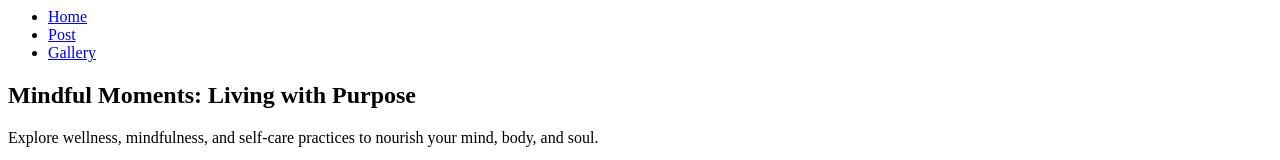
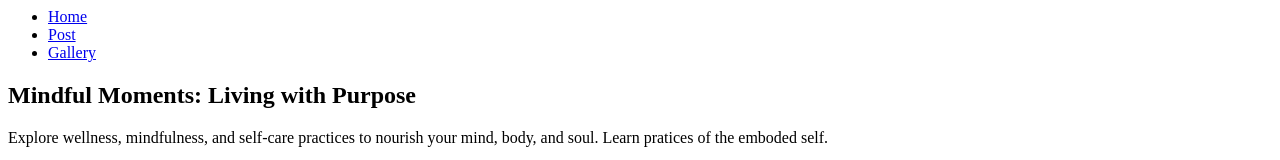
Before and after one commit to PassanP/Assignment-2, a plain HTML site: page index.html in a window 1280 px wide. Shown: the part 1000-1160 px from the top of the page. Drawn offline with Linux system fonts and the light colour scheme.

Commit message:
Expands tagline

```diff
--- a/index.html
+++ b/index.html
@@ -40,7 +40,7 @@
                                 </h1>
                                 <p>
                                     Explore wellness, mindfulness, and self-care
-                                    practices to nourish your mind, body, and soul.
+                                    practices to nourish your mind, body, and soul. Learn pratices of the emboded self.
                                 </p>
                             </div>
                         </div>
```
